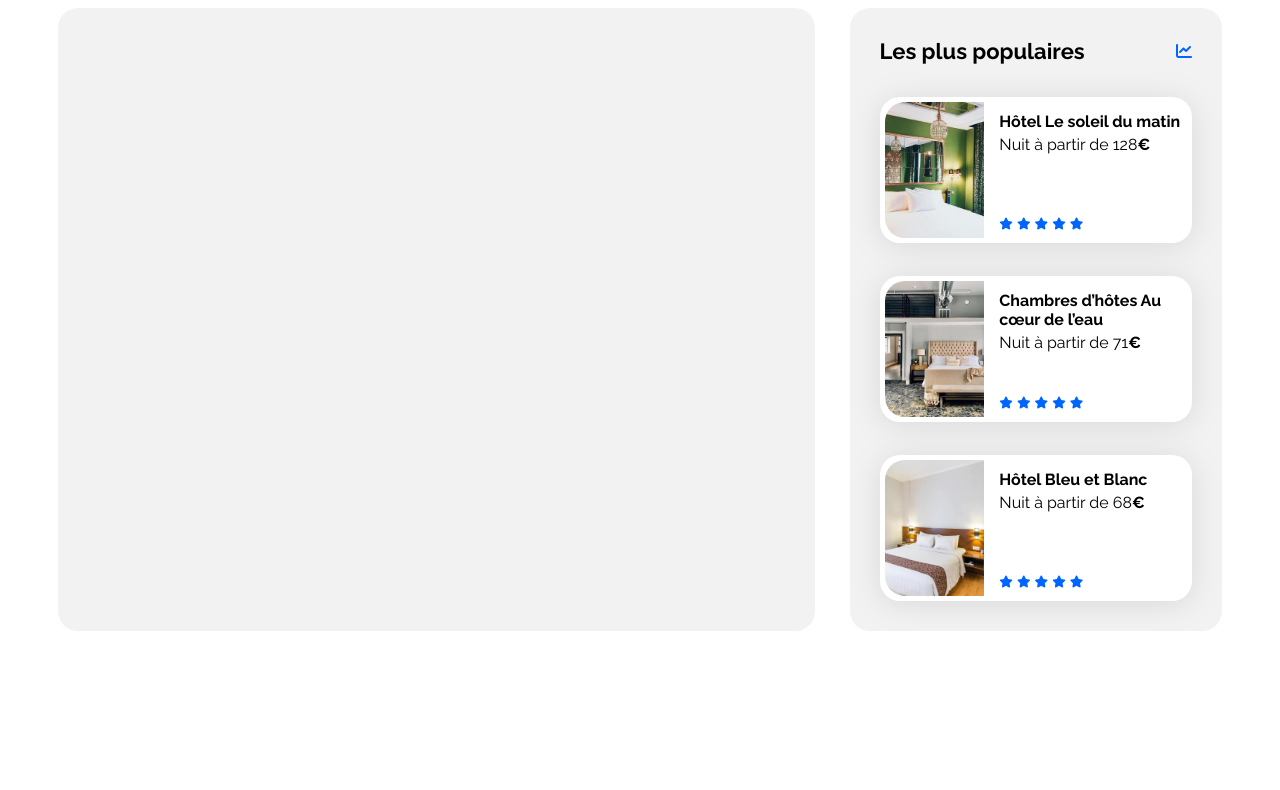
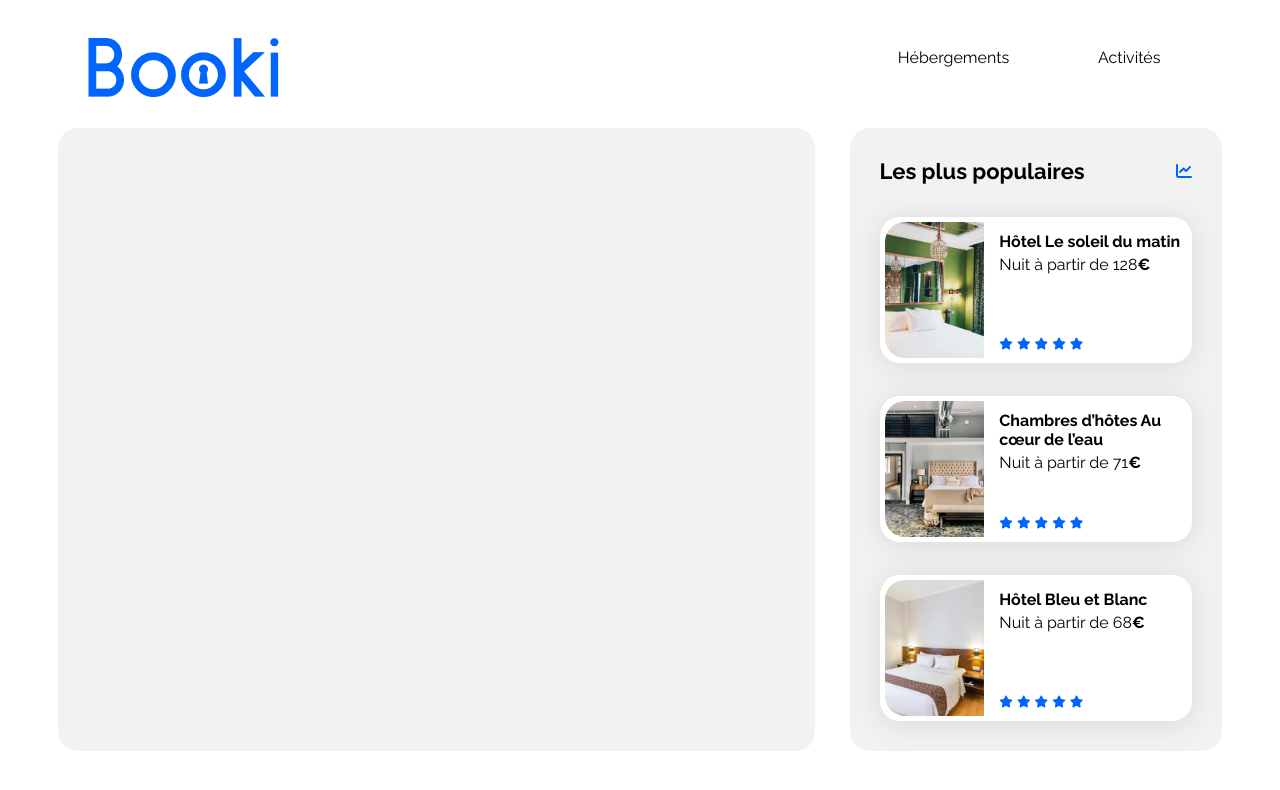
Before and after one commit to dylanquintard/booki2, a plain HTML site: page index.html in a window 1280 px wide. Drawn offline with Linux system fonts and the light colour scheme.

Commit message:
Première version du header

```diff
--- a/css/style.css
+++ b/css/style.css
@@ -15,7 +15,27 @@
 
 body {
     display: flex;
+
     justify-content: center;
+}
+
+.header {
+    display: grid;
+    grid-template-columns: 70% 15% 15%;
+    padding: 30px;
+    gap: 10px;
+}
+
+a {
+    text-decoration: none;
+    color: black;
+    padding-top: 10px;
+    text-align: center;
+}
+
+a:hover {
+    border-top: 2px #0065FC solid;
+    color: #0065FC;
 }
 
 .main-container {
--- a/index.html
+++ b/index.html
@@ -16,7 +16,13 @@
 
 <body>
     <div class="main-container">
-        <header></header>
+        <header>
+            <div class="header">
+                <img src="./images/logo/Booki.png" alt="logo">
+                <a href="./hebergements.html">Hébergements</a>
+                <a href="./activités.html">Activités</a>
+            </div>
+        </header>
         <main>
             <div class="hebergements-and-populaires">
                 <section class="hebergements">
```
